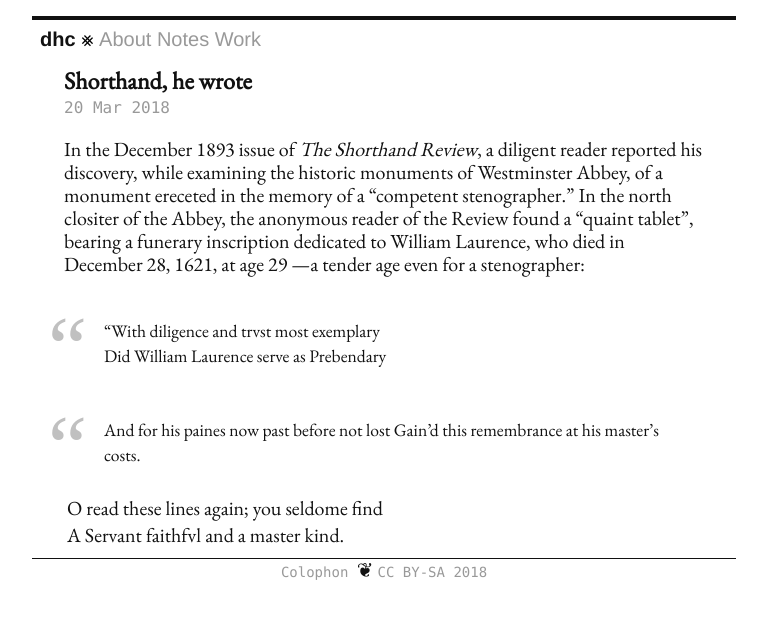
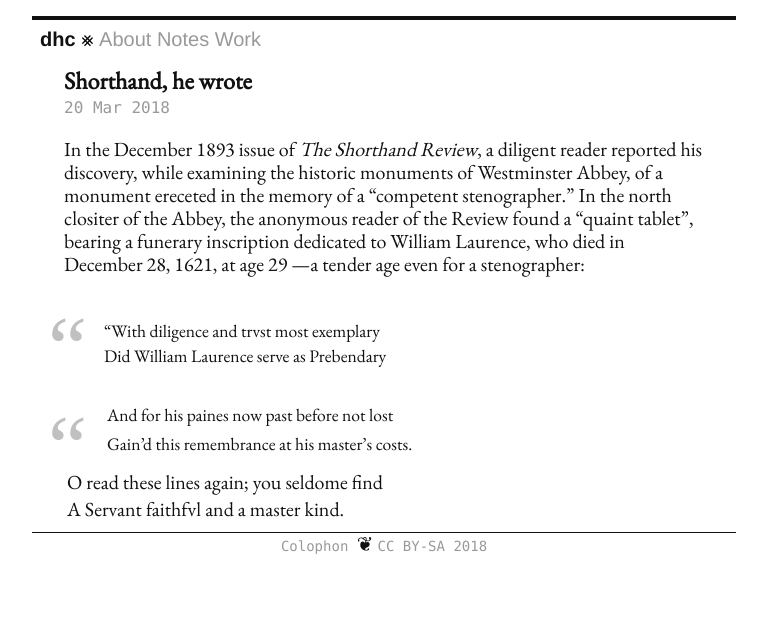
Before and after one commit to Hipomenes/hipomenes.github.io, a Jekyll site: the page built from _posts/2018-03-20-shorthand.md, in a window 1280 px wide. Shown: the top 619 px of the page, without its empty margins (256-1023 px from the left). Built offline with Jekyll 4.4.1, drawn with Linux system fonts in a browser that asks for light colours; nearby versions of some CDN libraries; library files that are not in the unit come from our copies.

```diff
--- a/_posts/2018-03-20-shorthand.md
+++ b/_posts/2018-03-20-shorthand.md
@@ -14,8 +14,8 @@ In the December 1893 issue of *The Shorthand Review*, a diligent reader reported
 > "With diligence and trvst most exemplary\
 Did William Laurence serve as Prebendary
 
-> And for his paines now past before not lost
-> Gain'd this remembrance at his master's costs.
+> |And for his paines now past before not lost
+> |Gain'd this remembrance at his master's costs.
 
-| O read these lines again; you seldome find
-| A Servant faithfvl and a master kind.
+|   O read these lines again; you seldome find
+|   A Servant faithfvl and a master kind.
```
